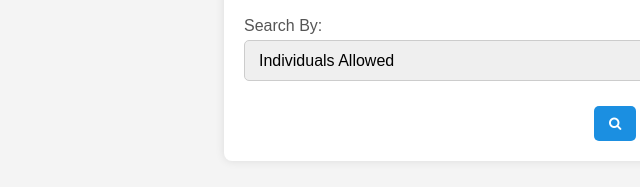
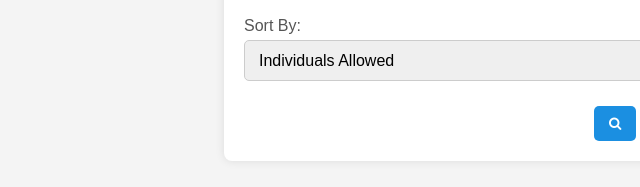
Before and after one commit to pavleen71/Phase-1, a plain HTML site: page coworkrSearch.html in a window 1280 px wide. Shown: the part 408-595 px from the top of the page, 16-656 px from the left. Drawn offline with Linux system fonts and the light colour scheme.

Commit message:
Update coworkrSearch.html

```diff
--- a/coworkrSearch.html
+++ b/coworkrSearch.html
@@ -39,7 +39,7 @@
         </form>
           <div id="searchResults"></div>
           <form id="sortForm">
-            <label for="sortBy">Search By:</label>
+            <label for="sortBy">Sort By:</label>
             <select id="sortBy">
 
               <option value="individuals">Individuals Allowed</option>
```
